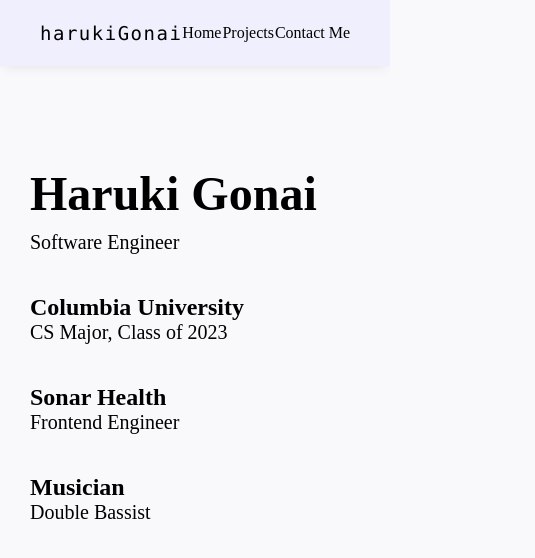
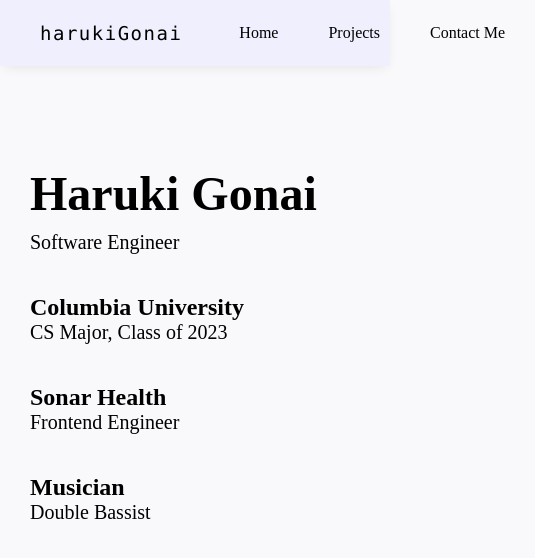
Before and after one commit to harukigonai/personal-website, a React (Create React App) app: page / in a window 390 px wide. Shown: the top 558 px of the page, 535 px wide, since content can reach past the window. Built offline with nearby package versions, Linux system fonts and the light colour scheme; a web font is replaced by a local one.

Commit message:
Fixed some responsiveness

```diff
--- a/src/index.css
+++ b/src/index.css
@@ -68,9 +68,7 @@ code {
 
 #navbarLinks {
   display: flex;
-  justify-content: space-between;
-
-  width: 304px;
+  gap: 50px;
 }
 
 #navbarLinks a {
@@ -81,6 +79,7 @@ code {
   color: #000 !important;
 
   text-decoration: none;
+  white-space: nowrap;
 }
 
 #contentWrapper {
@@ -100,6 +99,13 @@ code {
 @media (max-width: 747px) {
   #myPhoto {
     display: none !important;
+  }
+}
+
+@media (max-width: 571px) {
+  #navbarLinks {
+    padding-left: 57px;
+    padding-right: 30px;
   }
 }
 
```
